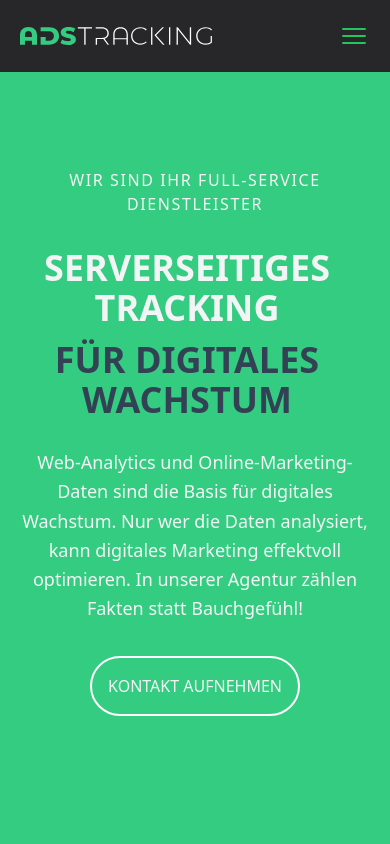
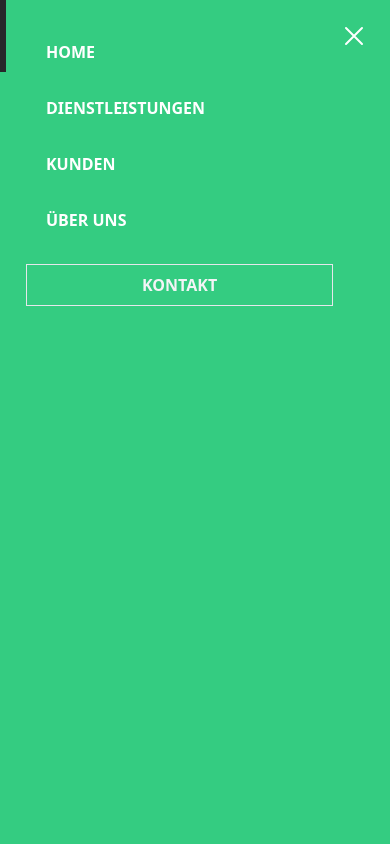
Before and after one commit to Usama-26/ads-tracking-nuxt, a Nuxt app: page / in a window 390 px wide. Both pictures are taken after a click on the button 354 px from the left and 36 px from the top of the page. Shown: the top 844 px of the page. Built offline with nearby package versions, Linux system fonts and the light colour scheme.

Commit message:
Mobile Nav Done

```diff
--- a/components/Navbar.vue
+++ b/components/Navbar.vue
@@ -5,7 +5,7 @@
     >
       <NuxtLink class="flex title-font font-medium items-center text-gray-900">
         <img
-          src="./../assets/images/ads-tracking-logo.svg"
+          src="~/assets/images/ads-tracking-logo.svg"
           alt="Ads Tracking"
           class="w-48"
         />
@@ -43,18 +43,66 @@
           KONTAKT
         </button>
       </div>
-      <button type="button" class="lg:hidden">
-        <Bars3Icon class="w-8 h-8 stroke-green-500" />
+      <button
+        type="button"
+        class="lg:hidden z-10"
+        @click="isToggled = !isToggled"
+      >
+        <XMarkIcon v-if="isToggled" class="w-8 h-8 stroke-white" />
+        <Bars3Icon v-else class="w-8 h-8 lg:stroke-green-500 stroke-white" />
       </button>
       <!-- Mobile Nav -->
+      <div
+        v-if="isToggled"
+        class="lg:hidden block absolute h-screen top-0 w-96 right-0 z-5 bg-[#34cc81]"
+      >
+        <nav
+          class="md:ml-auto mt-10 flex flex-wrap gap-8 items-center text-base justify-start"
+        >
+          <NuxtLink
+            to="/"
+            class="ml-10 w-full font-bold text-white transition duration-200 hover:text-gray-100"
+            >HOME</NuxtLink
+          >
+          <NuxtLink
+            to="/services"
+            class="ml-10 w-full font-bold text-white transition duration-200 hover:text-gray-100"
+          >
+            DIENSTLEISTUNGEN</NuxtLink
+          >
+          <NuxtLink
+            to="/about"
+            class="ml-10 w-full font-bold text-white transition duration-200 hover:text-gray-100"
+            >KUNDEN</NuxtLink
+          >
+          <NuxtLink
+            to="/contact"
+            class="ml-10 w-full font-bold text-white transition duration-200 hover:text-gray-100"
+            >ÜBER UNS</NuxtLink
+          >
+          <NuxtLink
+            class="text-center transition duration-200 py-2 ml-5 focus:outline-none border text-gray-100 hover:bg-green-500 hover:border-green-500 uppercase font-bold w-4/5"
+          >
+            KONTAKT
+          </NuxtLink>
+        </nav>
+      </div>
     </div>
   </header>
 </template>
 
 <script>
 import { Bars3Icon } from "@heroicons/vue/24/outline/index.js";
+import { XMarkIcon } from "@heroicons/vue/24/outline/index.js";
 
-export default { components: { Bars3Icon } };
+export default {
+  components: { Bars3Icon, XMarkIcon },
+  data() {
+    return {
+      isToggled: false,
+    };
+  },
+};
 </script>
 
 <style scoped></style>
--- a/components/home/Clients.vue
+++ b/components/home/Clients.vue
@@ -1,32 +1,11 @@
 <template>
   <div class="bg-zinc-700">
-    <Splide
-      :options="{
-        rewind: true,
-        height: '80px',
-        arrows: false,
-        pagination: false,
-        autoplay: true,
-      }"
-      :extensions="AutoScroll"
-    >
-      <SplideSlide>
-        <img src="~assets/images/clients/edelweiss.png" alt="Client" />
-      </SplideSlide>
-      <SplideSlide>
-        <img src="~assets/images/clients/helsana.png" alt="Client" />
-      </SplideSlide>
-    </Splide>
+    <div class="max-w-screen-xl mx-auto"></div>
   </div>
 </template>
 
 <script>
-import { Splide, SplideSlide } from "@splidejs/vue-splide";
-import { AutoScroll } from "@splidejs/splide-extension-auto-scroll";
-import "@splidejs/vue-splide/css";
-export default defineComponent({
-  components: { Splide, SplideSlide, AutoScroll },
-});
+export default {};
 </script>
 
 <style scoped></style>
--- a/package.json
+++ b/package.json
@@ -14,7 +14,6 @@
   },
   "dependencies": {
     "@heroicons/vue": "^2.0.13",
-    "@splidejs/splide-extension-auto-scroll": "^0.5.3",
-    "@splidejs/vue-splide": "^0.6.12"
+    "nuxt-swiper": "^0.1.7"
   }
 }
--- a/pages/about.vue
+++ b/pages/about.vue
@@ -1,5 +1,9 @@
 <template>
-  <div></div>
+  <div>
+    <h1 class="text-center text-2xl my-6">
+      This Page is currently in design process
+    </h1>
+  </div>
 </template>
 
 <script setup></script>
--- a/pages/contact.vue
+++ b/pages/contact.vue
@@ -1,5 +1,9 @@
 <template>
-  <div></div>
+  <div>
+    <h1 class="text-center text-2xl my-6">
+      This Page is currently in design process
+    </h1>
+  </div>
 </template>
 
 <script setup></script>
```
Also changed, not shown: assets/icons/cross.svg (added), 1 other file (tests, documents, lock files or other folders).
